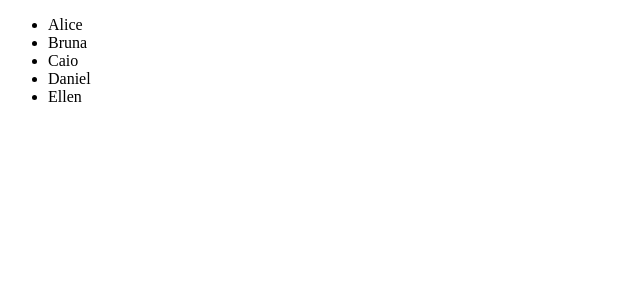
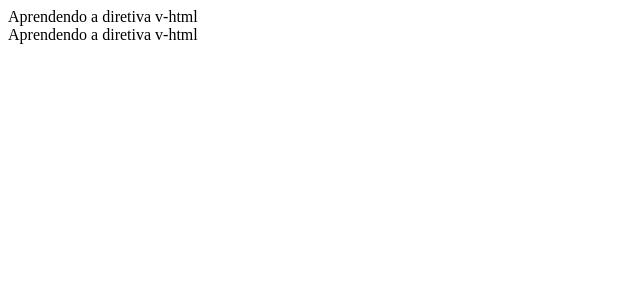
Before and after one commit to ItamarJuniorDEV/vue-studies, a Vue app: page / in a window 1280 px wide. Shown: the top 300 px of the page, without its empty margins (0-640 px from the left). Built offline with nearby package versions, Linux system fonts and the light colour scheme.

Commit message:
feat: Diretiva v-html.

```diff
--- a/src/App.vue
+++ b/src/App.vue
@@ -3,11 +3,11 @@
 // Importação dos componentes
 // import Exemplo01 from './componentes/Exemplo01Interpolacao.vue';
 // import Exemplo02 from './componentes/Exemplo02Condicional.vue';
-import Exemplo03 from './componentes/Exemplo03Laco.vue';
+// import Exemplo03 from './componentes/Exemplo03Laco.vue';
+import Exemplo04 from './componentes/Exemplo04HTML.vue';
 </script>
-
 
 <!-- HTML -->
 <template>
-  <Exemplo03 />
+  <Exemplo04 />
 </template>
--- a/src/componentes/Exemplo03Laco.vue
+++ b/src/componentes/Exemplo03Laco.vue
@@ -3,7 +3,6 @@
 // Vetor
 let nomes = ['Alice', 'Bruna', 'Caio', 'Daniel', 'Ellen'];
 </script>
-
 
 <!-- HTML -->
 <template>
--- /dev/null
+++ b/src/componentes/Exemplo04HTML.vue
@@ -0,0 +1,15 @@
+<!-- SCRIPT -->
+<script setup>
+// Variável
+let texto = 'Aprendendo a diretiva v-html';
+</script>
+
+<!-- HTML -->
+<template>
+
+  <!-- Usado apenas em estruturas HTML -->
+  <div v-html="texto"></div>
+
+  <!-- Usado no retorno de dados -->
+  <div>{{ texto }}</div>
+</template>
```
